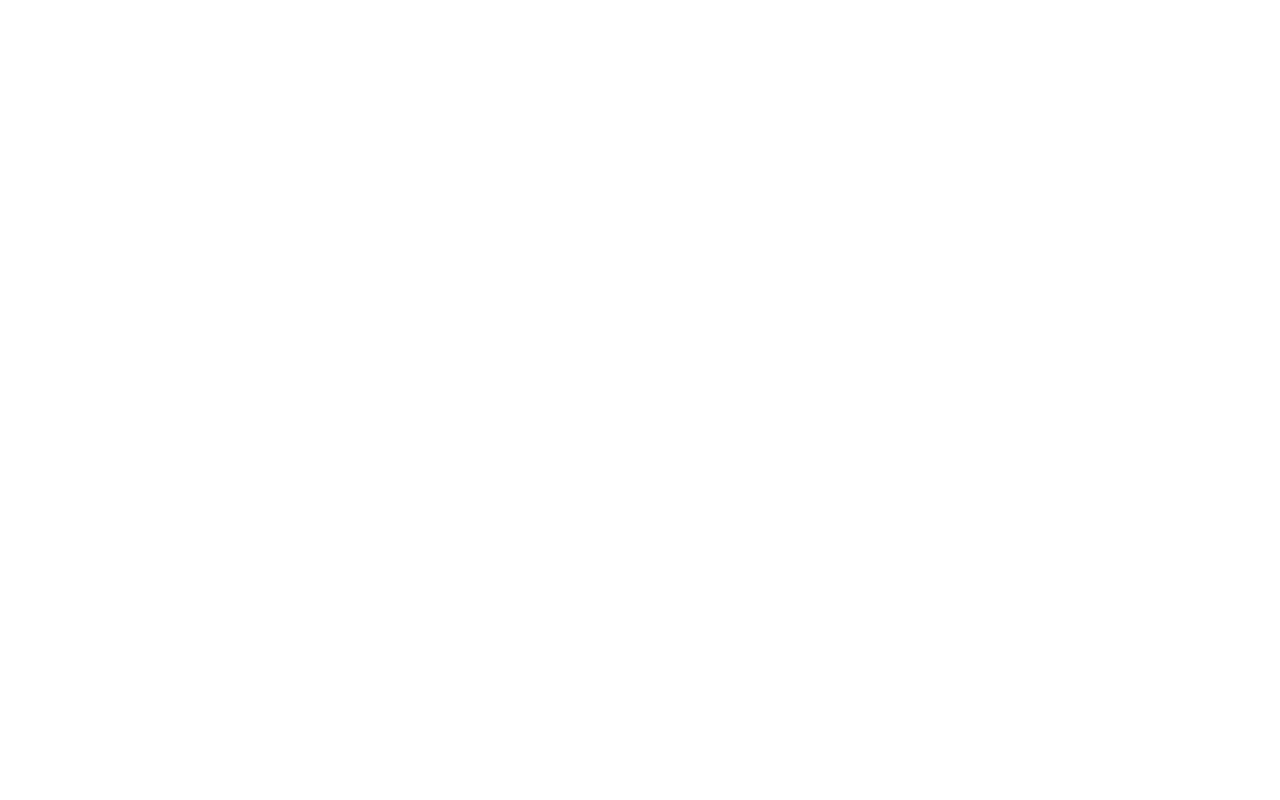
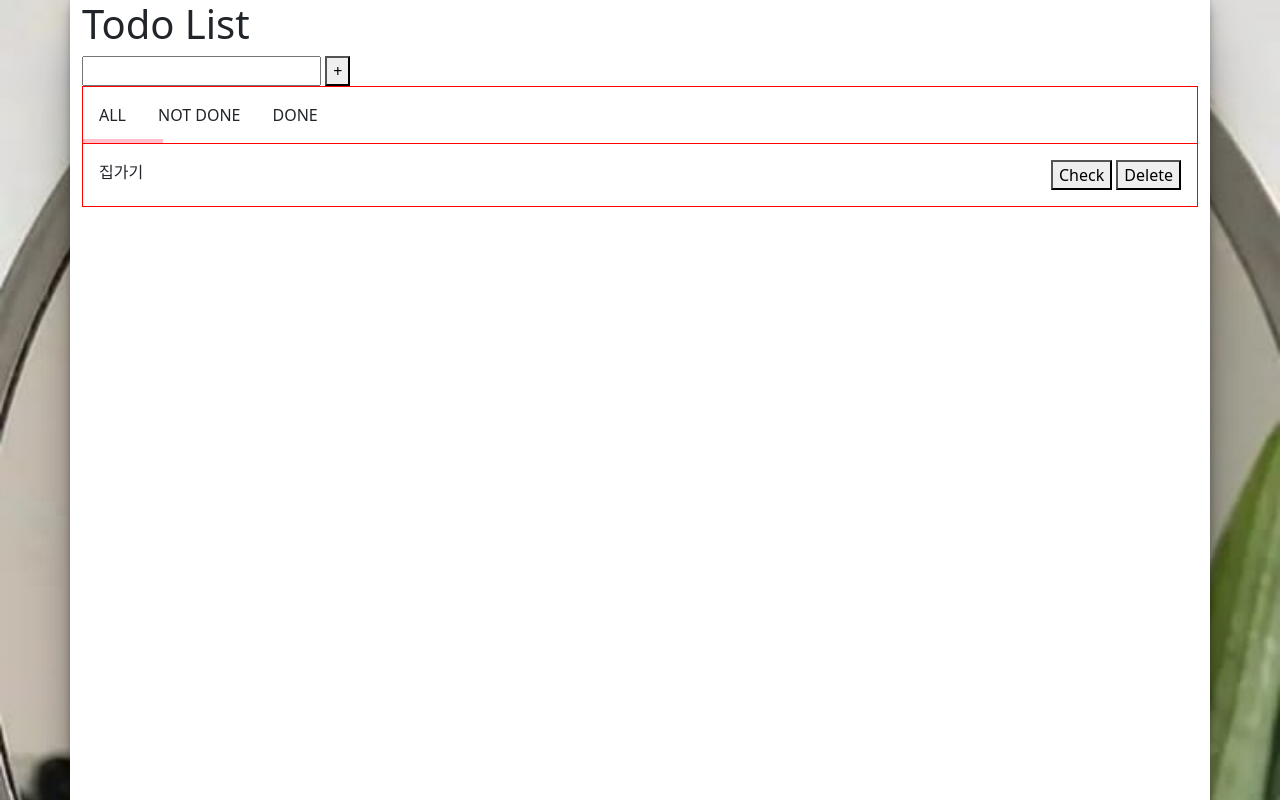
Before and after one commit to mugata/ToDoApp, a plain HTML site: page index.html in a window 1280 px wide. Drawn offline with nearby package versions, Linux system fonts and the light colour scheme.

Commit message:
feat: 할 일 앱 기본 레이아웃 마크업 및 기본 CSS 스타일링

```diff
--- a/index.html
+++ b/index.html
@@ -4,6 +4,44 @@
     <meta charset="UTF-8" />
     <meta name="viewport" content="width=device-width, initial-scale=1.0" />
     <title>ToDoApp</title>
+    <link
+      href="https://cdn.jsdelivr.net/npm/bootstrap@5.1.3/dist/css/bootstrap.min.css"
+      rel="stylesheet"
+      integrity="sha384-1BmE4kWBq78iYhFldvKuhfTAU6auU8tT94WrHftjDbrCEXSU1oBoqyl2QvZ6jIW3"
+      crossorigin="anonymous"
+    />
+    <link rel="stylesheet" href="style.css" />
   </head>
-  <body></body>
+  <body>
+    <div class="container">
+      <h1>Todo List</h1>
+      <section class="input-area">
+        <input type="text" />
+        <button>+</button>
+      </section>
+
+      <section class="task-area">
+        <div class="task-tabs">
+          <div id="under-line"></div>
+          <div>ALL</div>
+          <div>NOT DONE</div>
+          <div>DONE</div>
+        </div>
+        <div class="task">
+          <div>집가기</div>
+          <div>
+            <button>Check</button>
+            <button>Delete</button>
+          </div>
+        </div>
+      </section>
+    </div>
+    <script
+      src="https://cdn.jsdelivr.net/npm/bootstrap@5.1.3/dist/js/bootstrap.bundle.min.js"
+      integrity="sha384-ka7Sk0Gln4gmtz2MlQnikT1wXgYsOg+OMhuP+IlRH9sENBO0LRn5q+8nbTov4+1p"
+      crossorigin="anonymous"
+    ></script>
+
+    <script src="main.js"></script>
+  </body>
 </html>
--- a/style.css
+++ b/style.css
@@ -0,0 +1,46 @@
+body {
+  margin: 0;
+  background-image: url("images/background.jfif");
+  background-repeat: no-repeat;
+  background-size: cover;
+}
+
+.container {
+  background-color: white;
+  min-height: 100vh;
+  box-shadow:
+    rgba(0, 0, 0, 0.25) 0px 54px 55px,
+    rgba(0, 0, 0, 0.12) 0px -12px 30px,
+    rgba(0, 0, 0, 0.12) 0px 4px 6px,
+    rgba(0, 0, 0, 0.17) 0px 12px 13px,
+    rgba(0, 0, 0, 0.09) 0px -3px 5px;
+}
+
+.task-area {
+  border: 1px solid red;
+}
+.task-tabs {
+  display: flex;
+  border-bottom: 1px solid red;
+  position: relative;
+}
+
+.task-tabs div {
+  padding: 1em;
+}
+
+#under-line {
+  height: 4px;
+  background-color: pink;
+  position: absolute;
+  width: 80px;
+  left: 0px;
+  top: 52px;
+  padding: 0;
+}
+
+.task {
+  display: flex;
+  justify-content: space-between;
+  padding: 1em;
+}
```
Also changed, not shown: images/background.jfif (added).
